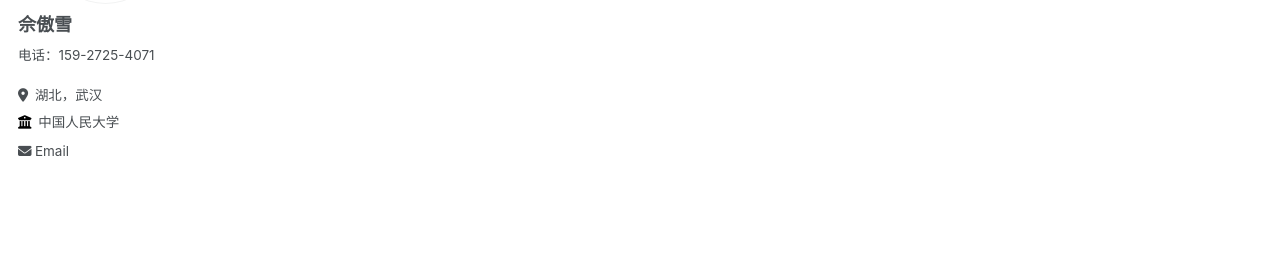
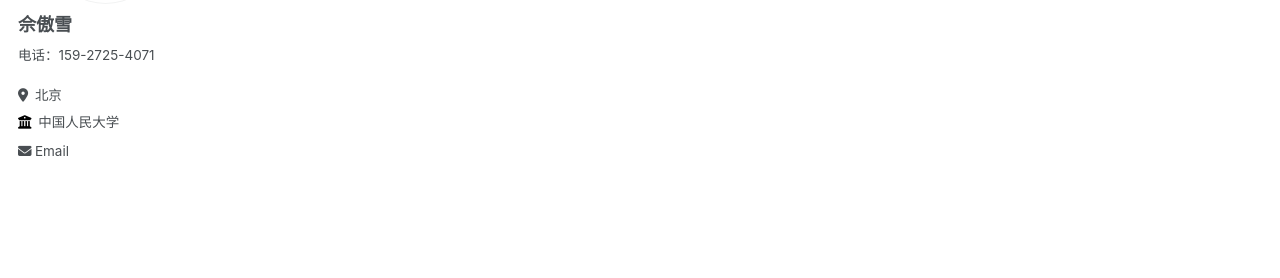
Before and after one commit to Zxl19990529/Zxl19990529.github.io, a Jekyll site: the page built from _pages/about.md, in a window 1280 px wide. Shown: the part 339-617 px from the top of the page. Built offline with Jekyll 4.4.1, drawn with Linux system fonts in a browser that asks for light colours.

Commit message:
Update _config.yml

```diff
--- a/_config.yml
+++ b/_config.yml
@@ -25,7 +25,7 @@ author:
   name             : "佘傲雪"
   pronouns         : #"she" # example: "she/her"
   bio              : "电话：159-2725-4071"
-  location         : "湖北，武汉"
+  location         : "北京"
   employer         : "中国人民大学"
   uri              : # URL
   email            : "sax1165350801@163.com"
```
